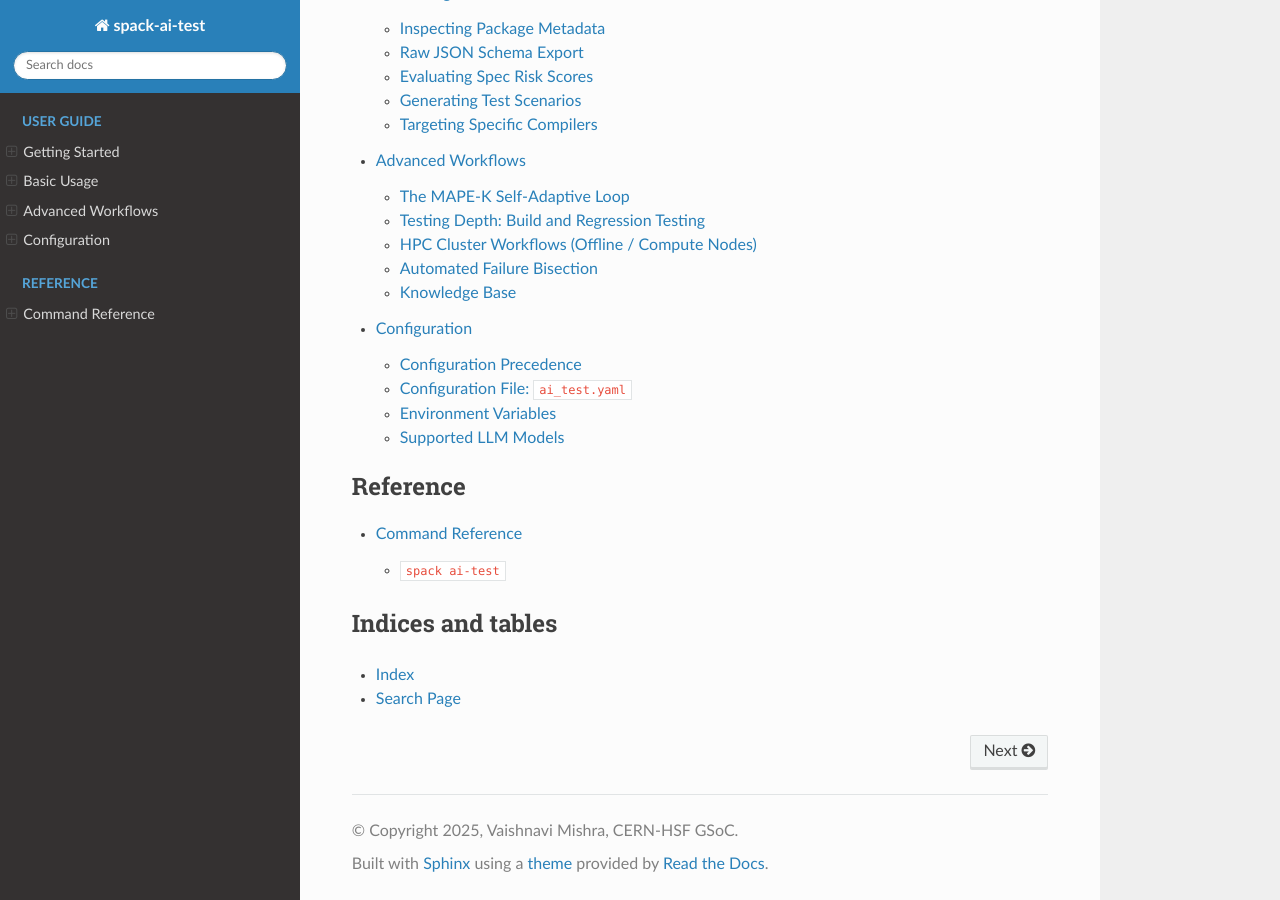
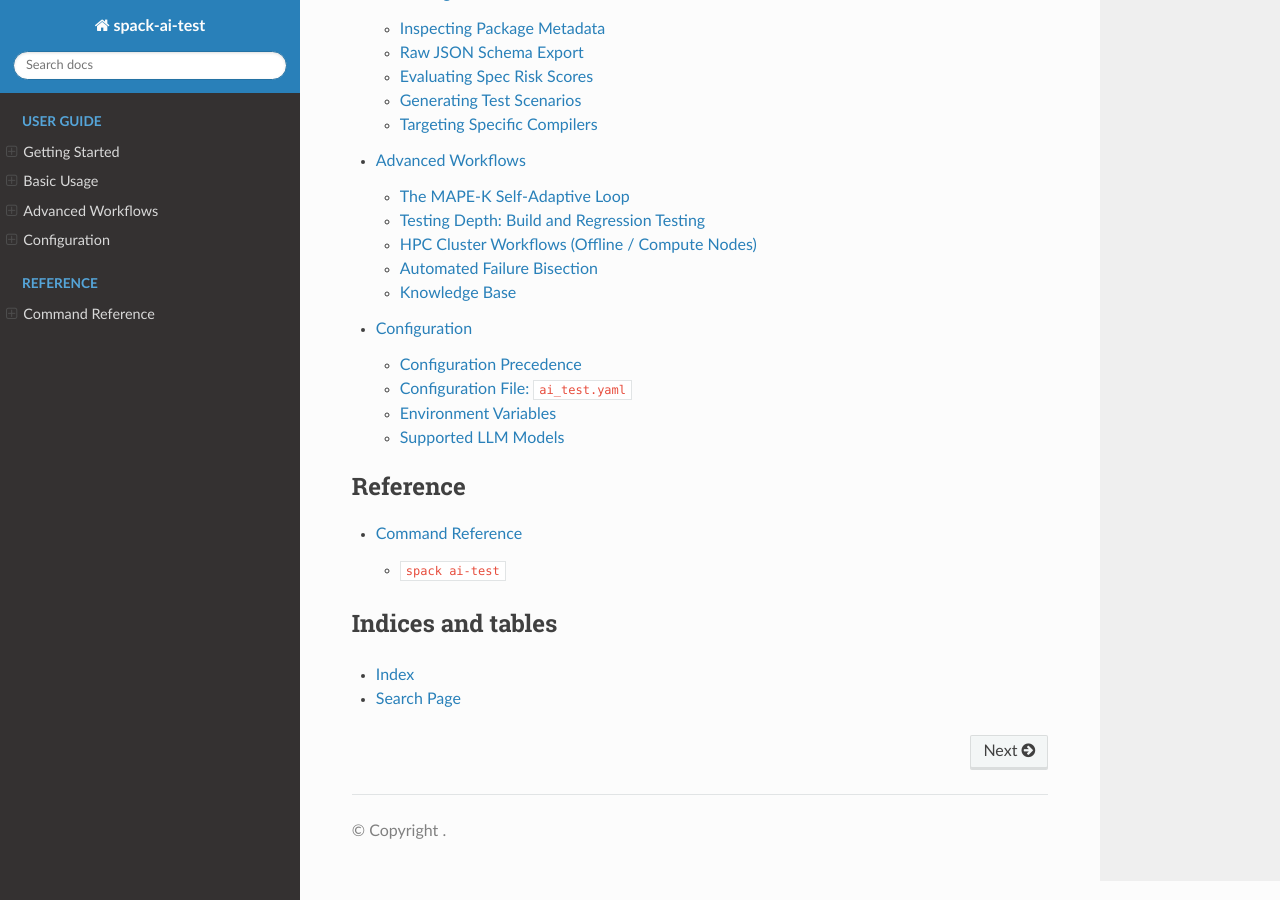
Before and after one commit to VaishnaviOnPC/spack-ai-test, a Sphinx documentation site: the page built from docs/index.rst, in a window 1280 px wide and 900 px high, scrolled down 564 px. Built offline with Sphinx 7.4.7 and the Read the Docs theme 3.1.0, drawn with Linux system fonts in a browser that asks for light colours.

Commit message:
remove sphinx from footer

```diff
--- a/docs/conf.py
+++ b/docs/conf.py
@@ -3,7 +3,7 @@ import sys
 
 
 project = "spack-ai-test"
-copyright = "2025, Vaishnavi Mishra, CERN-HSF GSoC"
+copyright = ""
 author = "Vaishnavi Mishra"
 release = "0.1.0"
 
@@ -30,3 +30,4 @@ html_theme_options = {
 }
 html_static_path = ["_static"]
 html_title = "spack-ai-test Documentation"
+html_show_sphinx = False
```
